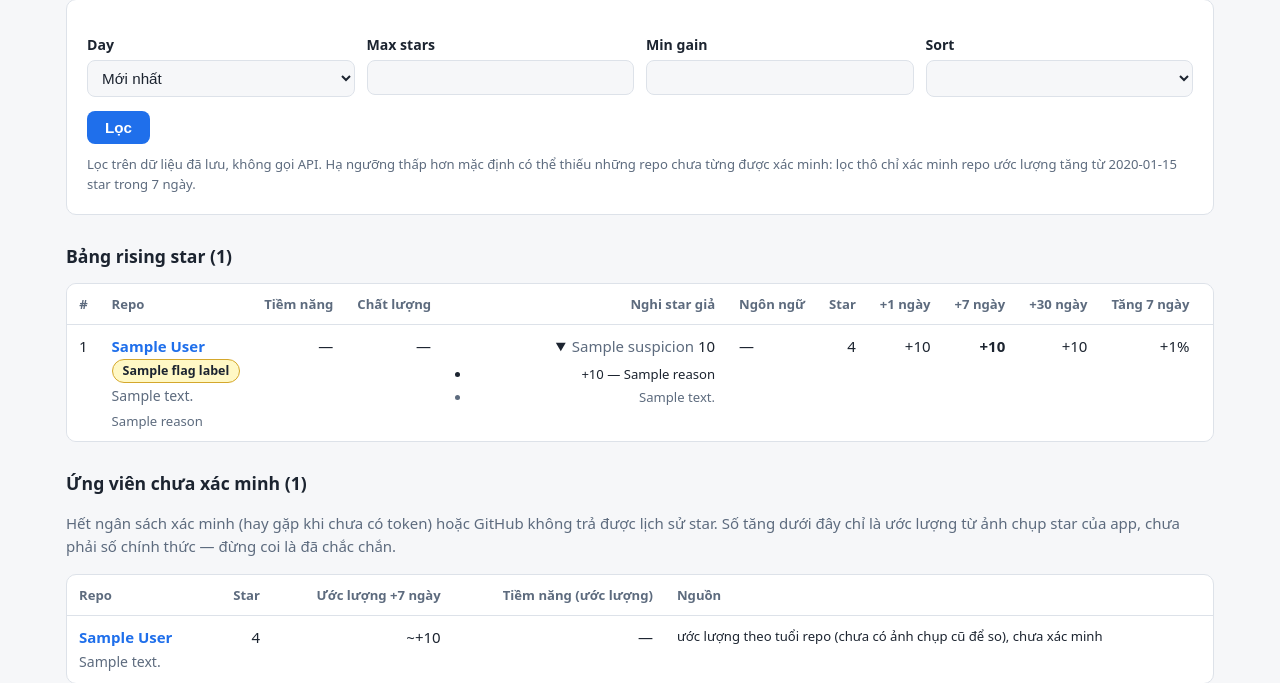
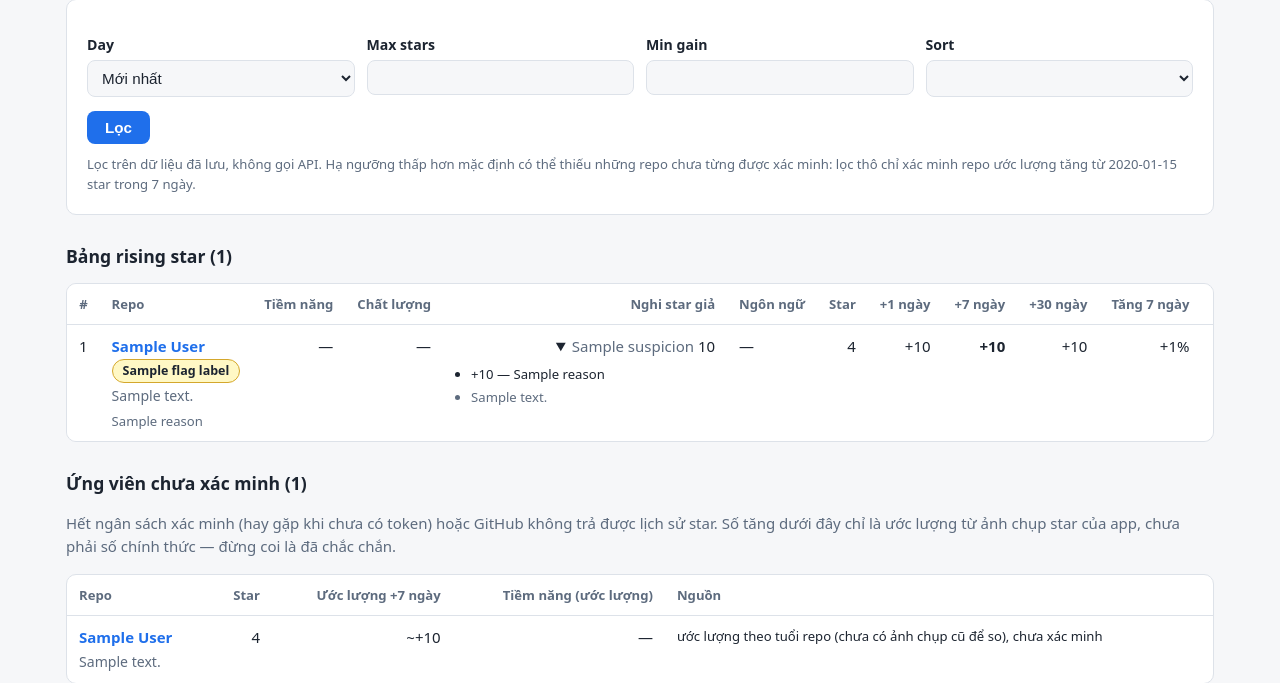
Before and after one commit to Nagias/oss-radar, a Django app: template features/rising/templates/rising/report.html in a window 1280 px wide, after a click that opens the changed part. Shown: the part 503-1186 px from the top of the page. Run offline with Django 5.2, Linux system fonts and the light colour scheme; the template is opened without the code that fills it: most values are stand-ins (such as "Sample title", 1, 10 or a date in 2020); form fields are guessed from the names that the template uses; lists and menus that the app fills with data are empty.

Commit message:
fix: phần giải thích điểm căn trái, xuống dòng trong cột số (F-006)
Co-Authored-By: Claude Opus 5.5 <noreply@anthropic.com>

```diff
--- a/static/css/app.css
+++ b/static/css/app.css
@@ -142,7 +142,8 @@ button:disabled { opacity: 0.5; cursor: not-allowed; }
 
 /* F-006: điểm có giải thích, nhãn nghi star giả */
 .score summary { cursor: pointer; white-space: nowrap; }
-.score-parts { margin: 6px 0 0; padding-left: 16px; font-size: 0.82rem; min-width: 260px; }
+/* Ô điểm nằm trong cột số (căn phải, không xuống dòng): phần giải thích phải căn trái, được xuống dòng. */
+.score-parts { margin: 6px 0 0; padding-left: 16px; font-size: 0.82rem; min-width: 260px; text-align: left; white-space: normal; }
 .score-parts li { margin: 2px 0; }
 .badge-danger { background: var(--err-bg); color: var(--err); }
 .hidden-repos { margin-top: 14px; }
```
